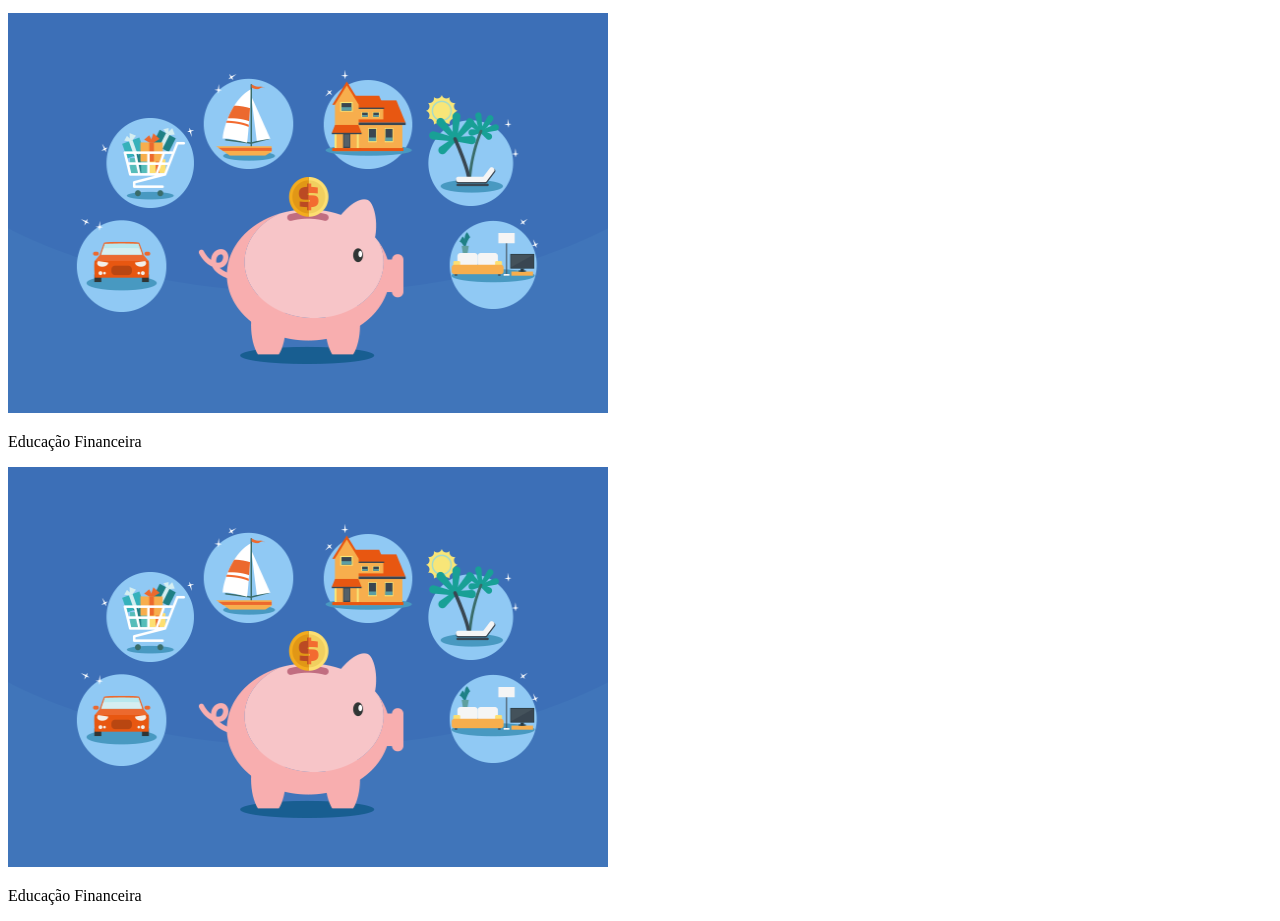
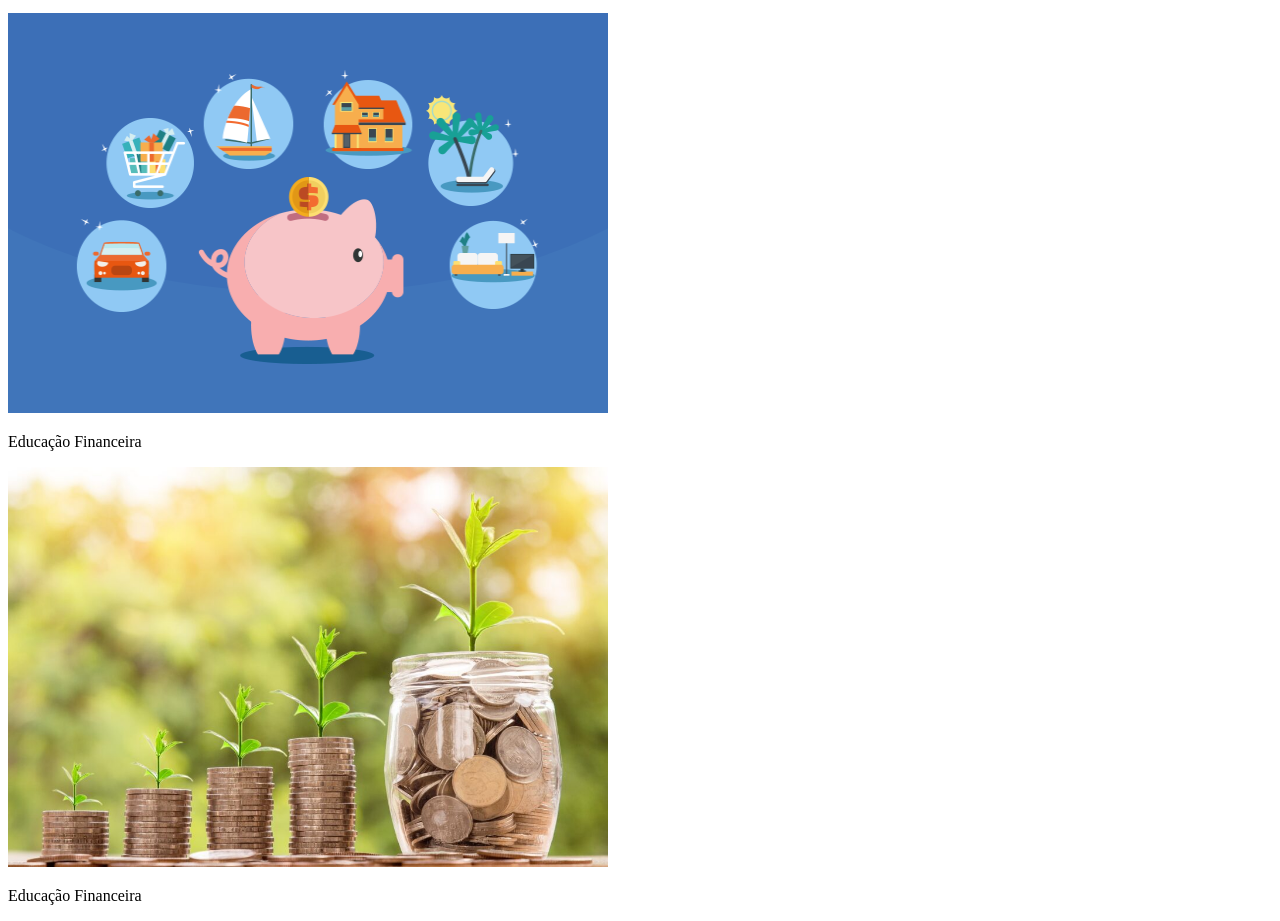
Before and after one commit to MattBonitinho/Trabaio-meu-, a plain HTML site: page index.html in a window 1280 px wide. Shown: the part 119-1040 px from the top of the page. Drawn offline with Linux system fonts and the light colour scheme.

Commit message:
Update index.html

```diff
--- a/index.html
+++ b/index.html
@@ -31,7 +31,7 @@ Comece sua jornada rumo à liberdade financeira hoje!
 </p>
 </body>
 </html>
-    <img src="educacao-financeira.jpeg" alt="porco e dinheiro" width="600" height="400">
+    <img src="noticias_money-2724241_1920-1024x692.jpg" alt="porco e dinheiro" width="600" height="400">
     <p>Educação Financeira<p>
 </body>
 </html>
```
